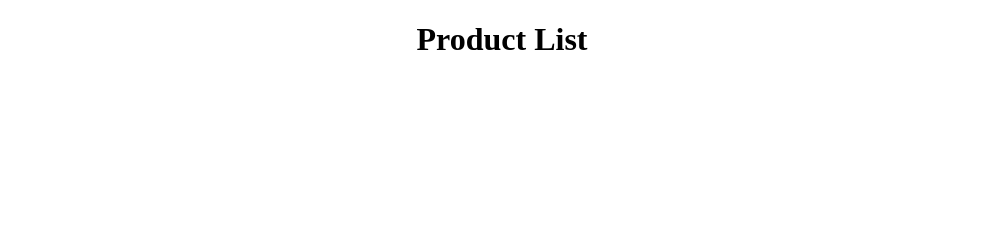
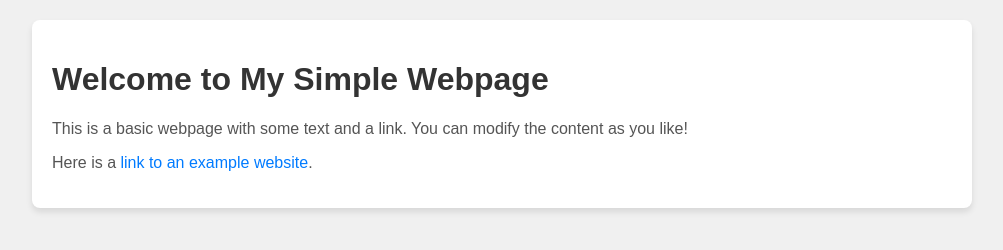
Before and after one commit to adityavengurlekar/project, a plain HTML site: page index.html in a window 1280 px wide. Shown: the whole page, without its empty margins (138-1141 px from the left). Drawn offline with Linux system fonts and the light colour scheme.

Commit message:
Update index.html

```diff
--- a/index.html
+++ b/index.html
@@ -2,38 +2,46 @@
 <html lang="en">
 <head>
     <meta charset="UTF-8">
-    <meta http-equiv="X-UA-Compatible" content="IE=edge">
     <meta name="viewport" content="width=device-width, initial-scale=1.0">
-    <title>Document</title>
-</head>
-<body>
-    <!DOCTYPE html>
-<html lang="en">
-<head>
-    <meta charset="UTF-8">
-    <meta name="viewport" content="width=device-width, initial-scale=1.0">
-    <title>Product List</title>
+    <title>Simple Webpage</title>
     <style>
-        table {
-            width: 80%;
-            margin: 50px auto;
-            border-collapse: collapse;
+        body {
+            font-family: Arial, sans-serif;
+            background-color: #f0f0f0;
+            margin: 0;
+            padding: 20px;
         }
-        th, td {
-            padding: 12px;
-            text-align: left;
-            border: 1px solid #ddd;
+
+        h1 {
+            color: #333;
         }
-        th {
-            background-color: #f4f4f4;
+
+        p {
+            color: #555;
+        }
+
+        .container {
+            max-width: 900px;
+            margin: auto;
+            background-color: white;
+            padding: 20px;
+            border-radius: 8px;
+            box-shadow: 0px 4px 6px rgba(0, 0, 0, 0.1);
+        }
+
+        a {
+            color: #007BFF;
+            text-decoration: none;
         }
     </style>
 </head>
 <body>
-    <h1 style="text-align:center;">Product List</h1>
+
+    <div class="container">
+        <h1>Welcome to My Simple Webpage</h1>
+        <p>This is a basic webpage with some text and a link. You can modify the content as you like!</p>
+        <p>Here is a <a href="https://www.example.com" target="_blank">link to an example website</a>.</p>
+    </div>
 
 </body>
 </html>
-
-</body>
-</html>
```
